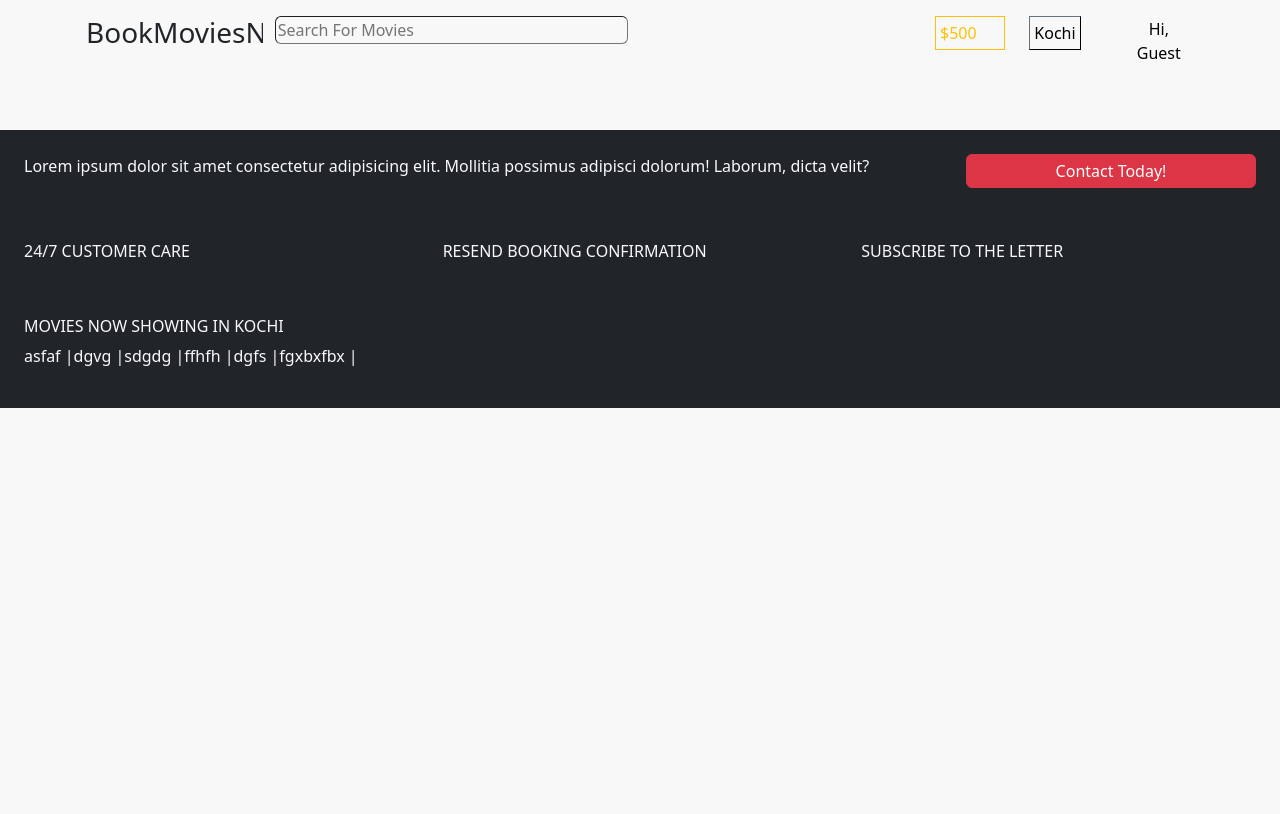
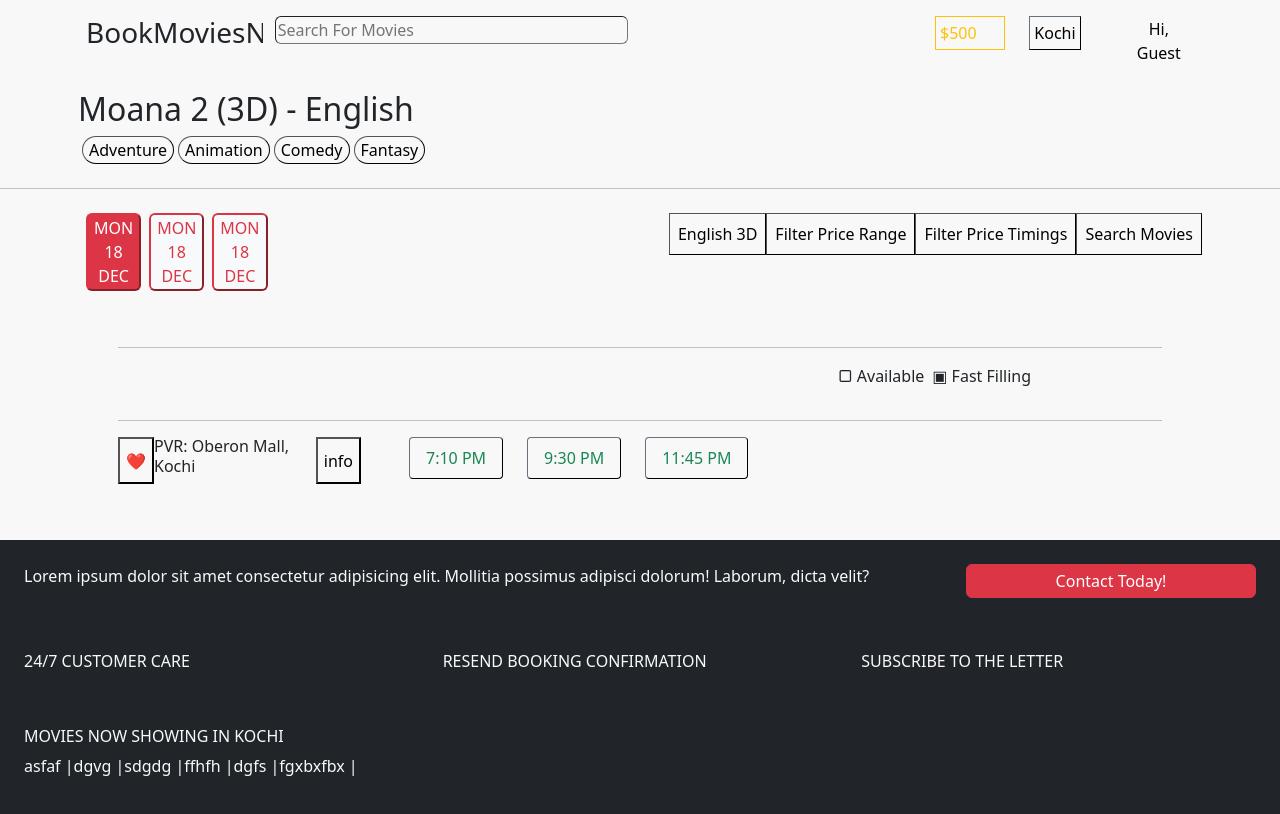
Before and after one commit to pranavp-work/bookMyShow, a React (Vite) app: page /SelectTheatres in a window 1280 px wide. Shown: the top 814 px of the page. Built offline with nearby package versions, Linux system fonts and the light colour scheme.

Commit message:
seat ui remains

```diff
--- /dev/null
+++ b/components/user/ShowTimings.jsx
@@ -0,0 +1,92 @@
+import React from 'react'
+import { useState } from 'react';
+import Button from 'react-bootstrap/Button';
+import Modal from 'react-bootstrap/Modal';
+import { Link } from 'react-router-dom';
+
+function ShowTimings() {
+
+    const [show, setShow] = useState(false);
+
+    const handleClose = () => setShow(false);
+    const handleShow = () => setShow(true);
+
+    return (
+        <>
+            <hr />
+            <div>
+                <div className="row">
+                    <div className="col-md-4"></div>
+                    <div className="col-md-4"></div>
+                    <div className="col-md-4 d-flex flex-row">
+                        <p className='ms-2'>▢ Available</p>
+                        <p className='ms-2'>▣ Fast Filling</p>
+                    </div>
+                </div>
+            </div>
+            <hr />
+            <div>
+                <div className="row">
+                    <div className="col-md-3">
+                        <div className='d-flex justify-content-between flex-row'>
+                            <button>❤️</button>
+                            <h6>
+                                PVR: Oberon Mall, Kochi</h6>
+
+                            <button>info</button>
+                        </div>
+                    </div>
+                    <div className="col-md-9">
+                        <button className='px-3 py-2 text-success border-dark border-1 rounded-1 ms-4' onClick={handleShow}>7:10 PM</button>
+                        <button className='px-3 py-2 text-success border-dark border-1 rounded-1 ms-4' onClick={handleShow}>9:30 PM</button>
+                        <button className='px-3 py-2 text-success border-dark border-1 rounded-1 ms-4' onClick={handleShow}>11:45 PM</button>
+
+                        <Modal show={show} onHide={handleClose}>
+                            <Modal.Header closeButton>
+                                <Modal.Title>How many seats?</Modal.Title>
+                            </Modal.Header>
+                            <Modal.Body>
+                                <div className='d-flex flex-row justify-content-between'>
+                                    <button className='rounded-5 btn btn-outline-danger'>1</button>
+                                    <button className='rounded-5 btn btn-outline-danger'>2</button>
+                                    <button className='rounded-5 btn btn-outline-danger'>3</button>
+                                    <button className='rounded-5 btn btn-outline-danger'>4</button>
+                                    <button className='rounded-5 btn btn-outline-danger'>5</button>
+                                    <button className='rounded-5 btn btn-outline-danger'>6</button>
+                                    <button className='rounded-5 btn btn-outline-danger'>7</button>
+                                    <button className='rounded-5 btn btn-outline-danger'>8</button>
+                                    <button className='rounded-5 btn btn-outline-danger'>9</button>
+                                    <button className='rounded-5 btn btn-outline-danger'>10</button>
+                                </div>
+                                <hr />
+                                <div>
+                                    <div className="row">
+                                        <div className="col-md-3"></div>
+                                        <div className="col-md-3 d-flex justify-content-center align-items-center flex-column">
+                                        <p style={{fontSize: '10px'}}>CLASSIC PLUS </p>
+                                        <p style={{fontSize: '10px'}}><strong>Rs. 195</strong></p>
+                                        <p className='text-success' style={{fontSize: '10px'}} > Available</p>
+                                        </div>
+                                        <div className="col-md-3 d-flex justify-content-center align-items-center flex-column p-2">
+                                        <p style={{fontSize: '10px'}}>CLASSIC PLUS </p>
+                                        <p style={{fontSize: '10px'}}><strong>Rs. 195</strong></p>
+                                        <p className='text-success' style={{fontSize: '10px'}} > Available</p>
+                                        </div>
+                                        <div className="col-md-3"></div>
+                                    </div>
+                                </div>
+                            </Modal.Body>
+                            <Modal.Footer className='d-flex align-items-center justify-content-center'>
+                                <Link to={'/SeatSelection'} className='w-100'><Button variant="secondary" className= "w-100 btn-danger btn" onClick={handleClose}>
+                                    Select Seats
+                                </Button></Link>
+                            </Modal.Footer>
+                        </Modal>
+                    </div>
+                </div>
+            </div>
+        </>
+    )
+}
+
+export default ShowTimings
--- /dev/null
+++ b/pages/user/SeatSelection.jsx
@@ -0,0 +1,9 @@
+import React from 'react'
+
+function SeatSelection() {
+  return (
+    <div>SeatSelection</div>
+  )
+}
+
+export default SeatSelection
--- a/pages/user/SelectTheatre.jsx
+++ b/pages/user/SelectTheatre.jsx
@@ -1,11 +1,43 @@
 import React from 'react'
+import ShowTimings from './../../components/user/ShowTimings';
 
 function SelectTheatre() {
-  return (
-    <>
+    return (
+        <>
+            <div className="container p-2">
+                <h2>Moana 2 (3D) - English</h2>
+                <button className='rounded-5 border-1 border-black text-black ms-1'>Adventure</button>
+                <button className='rounded-5 border-1 border-black text-black ms-1'>Animation</button>
+                <button className='rounded-5 border-1 border-black text-black ms-1'>Comedy</button>
+                <button className='rounded-5 border-1 border-black text-black ms-1'>Fantasy</button>
+            </div>
+            <hr />
+            <div className="container p-2 d-flex justify-content-between">
+                <div>
+                    <button className='bg-danger text-white border-danger rounded-2 ms-2'>
+                        MON <br /> 18 <br /> DEC
+                    </button>
+                    <button className='bg-light text-danger border-danger rounded-2 ms-2'>
+                        MON <br /> 18 <br /> DEC
+                    </button>
+                    <button className='bg-light text-danger  border-danger rounded-2 ms-2'>
+                        MON <br /> 18 <br /> DEC
+                    </button>
+                </div>
 
-    </>
-  )
+                <div>
+                    <button className='border-1 p-2'>English 3D</button>
+                    <button className='border-1 p-2'>Filter Price Range</button>
+                    <button className='border-1 p-2'>Filter Price Timings</button>
+                    <button className='border-1 p-2'>Search Movies</button>
+                </div>
+            </div>
+
+            <div className='container py-2 px-5 mt-4'>
+                < ShowTimings />
+            </div>
+        </>
+    )
 }
 
 export default SelectTheatre
--- a/src/App.jsx
+++ b/src/App.jsx
@@ -6,6 +6,7 @@ import UserHeader from './../components/user/UserHeader';
 import UserFooter from './../components/user/UserFooter';
 import MovieDetails from './../pages/user/MovieDetails';
 import SelectTheatre from './../pages/user/SelectTheatre';
+import SeatSelection from './../pages/user/SeatSelection';
 
 
 function App() {
@@ -16,7 +17,8 @@ function App() {
       <Routes>
         <Route path='/' element={< UserHome />}></Route>
         <Route path='/MovieDetails' element={< MovieDetails />}></Route>
-        <Route path='/SelectTheatres' element= {< SelectTheatre />}></Route>
+        <Route path='/SelectTheatres' element={< SelectTheatre />}></Route>
+        <Route path='/SeatSelection' element={< SeatSelection />}></Route>
       </Routes>
       <UserFooter />
     </>
```
